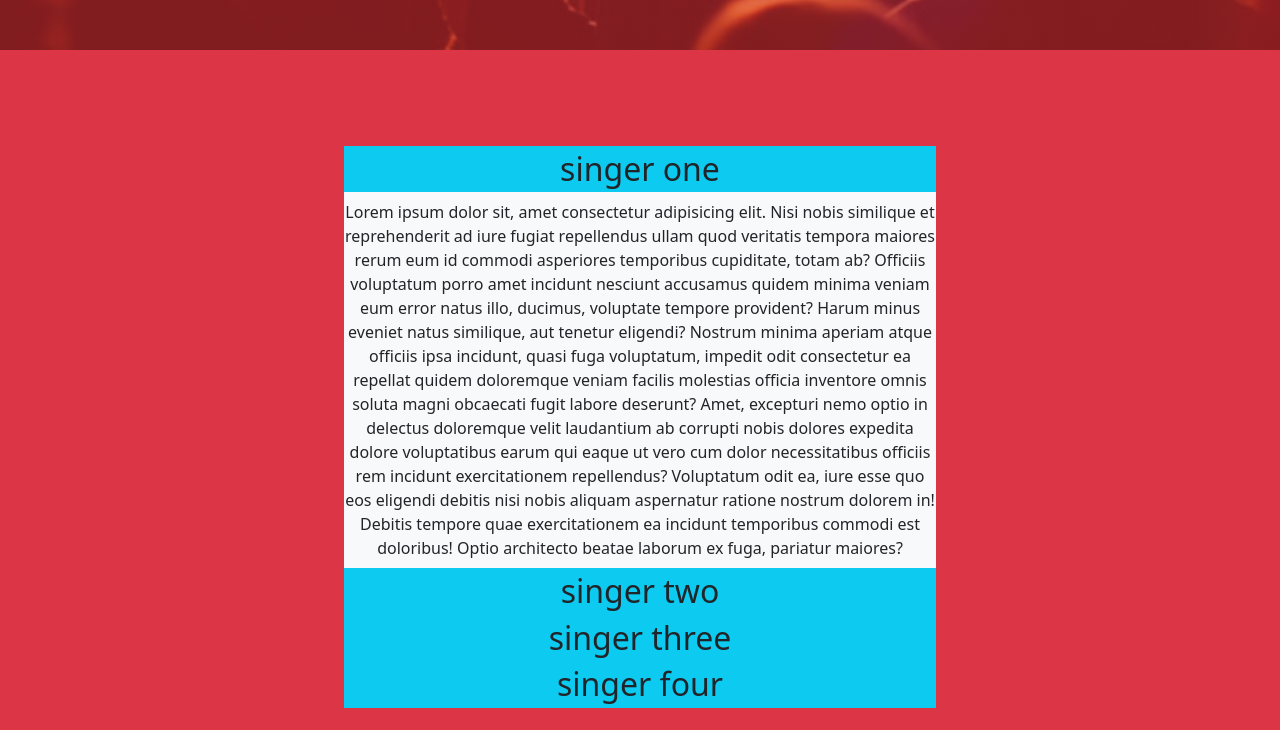
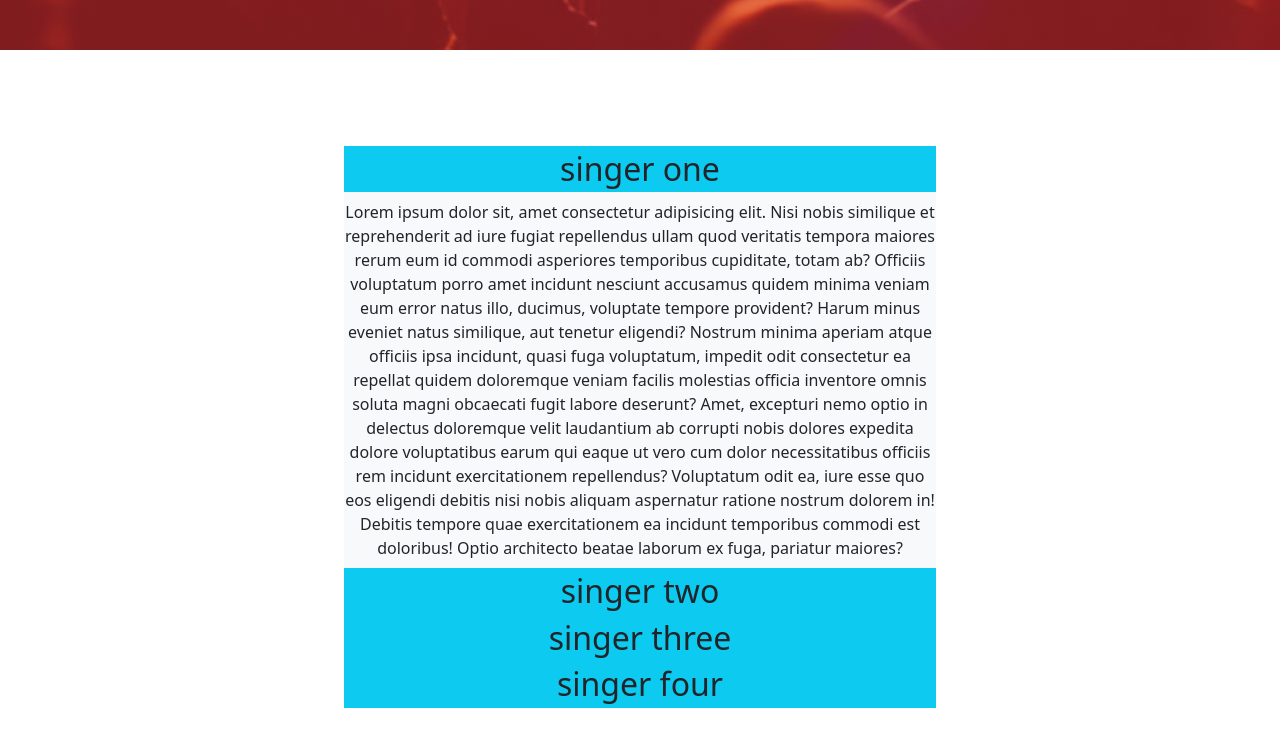
Before and after one commit to hassankoream/Jquery-the-first, a plain HTML site: page index.html in a window 1280 px wide. Shown: the part 670-1400 px from the top of the page. Drawn offline with nearby package versions, Linux system fonts and the light colour scheme.

Commit message:
Update index.html

```diff
--- a/index.html
+++ b/index.html
@@ -77,7 +77,7 @@
                 </div>
             </div>
         </section>
-        <section id="duration" class="singers  bg-danger py-5">
+        <section id="duration" class="singers py-5">
             <div class="container w-50 mt-5">
                 <div class="singer-item text-center">
                     <h2 class="singer-title bg-info m-0 py-1">singer one</h2>
```
